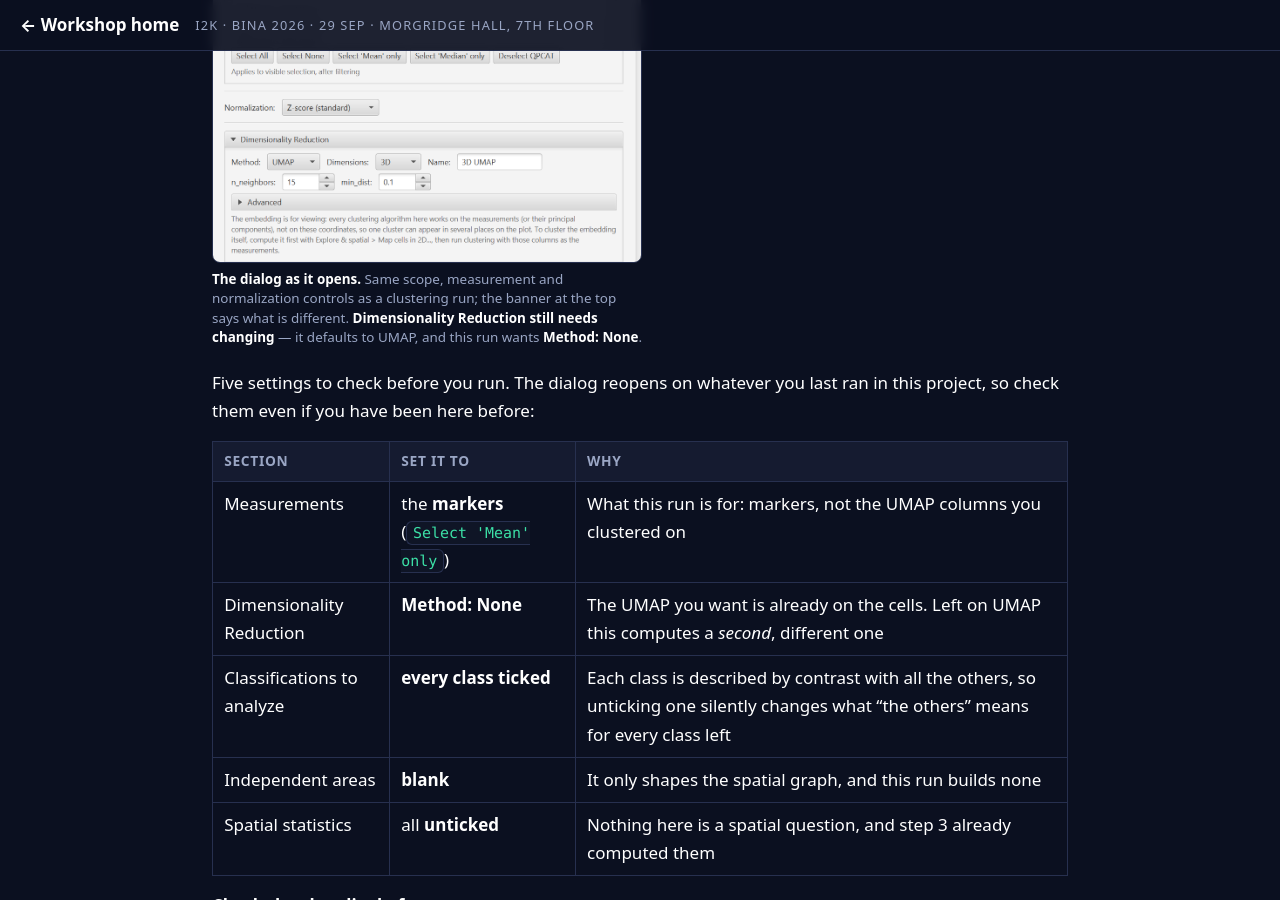
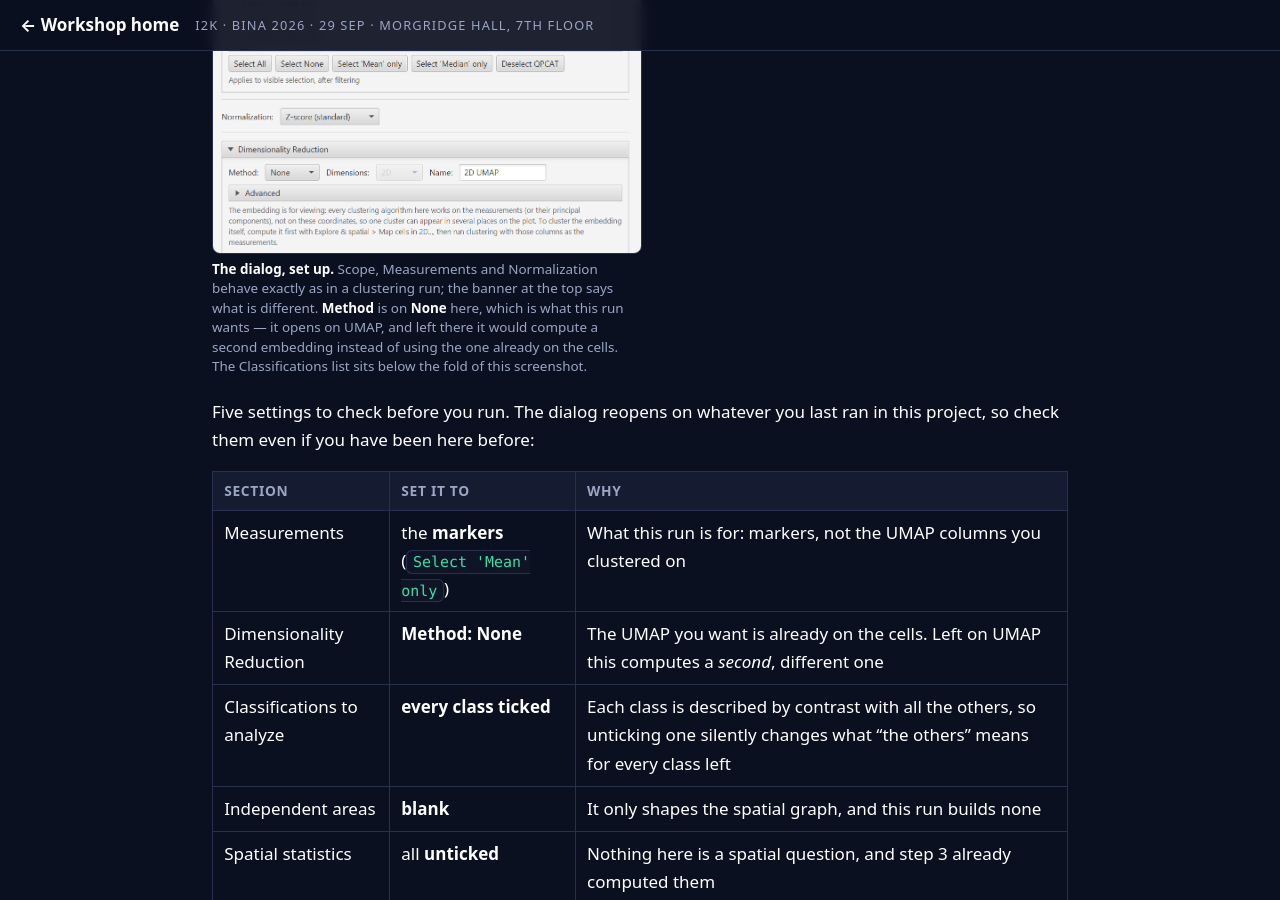
Before and after one commit to MichaelSNelson/BINA-I2K-2026-QuPath-Extensions, a Jekyll site: the page built from docs/03-qp-cat-cell-analysis-tools.md, in a window 1280 px wide and 900 px high, scrolled down 10573 px. Built offline with Jekyll 4.4.1, drawn with Linux system fonts in a browser that asks for light colours.

Commit message:
QP-CAT guide: new analyze-existing screenshot, with Method already on None
The replacement shot has Dimensionality Reduction set to None, so the caption
telling the reader it 'still needs changing' now contradicted the picture.
Reworded to say Method is on None here and why that matters (it opens on UMAP;
left there it computes a second embedding instead of using the one already on
the cells).

Alt text rewritten to the new contents: Method None with the Dimensions
dropdown greyed out, and the Mean-only measurement selection visible.

Also notes that the Classifications list is below the fold of the screenshot,
since the settings table above it names that section.

Size unchanged: 961x1153 at 430px wide is ~516px tall.

Claude-Session: https://claude.ai/code/session_01TZFXuLKiz1DgbomrTgfDTw

```diff
--- a/docs/03-qp-cat-cell-analysis-tools.md
+++ b/docs/03-qp-cat-cell-analysis-tools.md
@@ -469,11 +469,12 @@ removed.
 
 <div class="shots" markdown="0">
 <figure style="max-width:430px">
-<img src="../images/qp-cat/analyze-current.png" alt="The Analyze current cell classifications dialog. A banner reads: analyse the classifications already on the cells, nothing is re-clustered and no classification is changed. Below it, Scope set to All project images (8), a Measurements list with Select All, Select None, Select Mean only, Select Median only and Deselect QPCAT buttons, Normalization set to Z-score, and a Dimensionality Reduction section with Method UMAP, Dimensions 3D and the name 3D UMAP.">
-<figcaption><b>The dialog as it opens.</b> Same scope, measurement and normalization controls
-as a clustering run; the banner at the top says what is different. <b>Dimensionality
-Reduction still needs changing</b> &mdash; it defaults to UMAP, and this run wants
-<b>Method: None</b>.</figcaption>
+<img src="../images/qp-cat/analyze-current.png" alt="The Analyze current cell classifications dialog. A banner reads: analyse the classifications already on the cells, nothing is re-clustered and no classification is changed. Below it, Scope set to All project images (8); a Measurements list with Nucleus DAPI mean ticked and the other DAPI statistics unticked, above Select All, Select None, Select Mean only, Select Median only and Deselect QPCAT buttons; Normalization set to Z-score; and a Dimensionality Reduction section with Method set to None, which greys out the Dimensions dropdown.">
+<figcaption><b>The dialog, set up.</b> Scope, Measurements and Normalization behave exactly as
+in a clustering run; the banner at the top says what is different. <b>Method</b> is on
+<b>None</b> here, which is what this run wants &mdash; it opens on UMAP, and left there it
+would compute a second embedding instead of using the one already on the cells. The
+Classifications list sits below the fold of this screenshot.</figcaption>
 </figure>
 </div>
 
```
Also changed, not shown: images/qp-cat/analyze-current.png.
